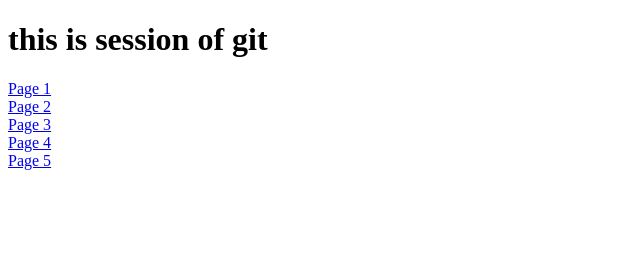
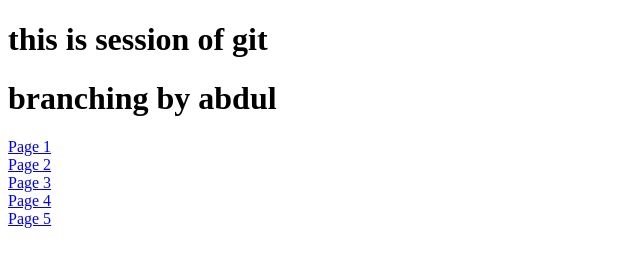
Before and after one commit to MohammadAbdulRihan/MyGitRepo, a plain HTML site: page First.html in a window 1280 px wide. Shown: the whole page, without its empty margins (0-640 px from the left). Drawn offline with Linux system fonts and the light colour scheme.

Commit message:
branching by abdul

```diff
--- a/First.html
+++ b/First.html
@@ -7,6 +7,7 @@
 </head>
 <body>
     <h1>this is session of git</h1>
+    <h1>branching by abdul</h1>
 <!--     <h1>this is first page </h1> -->
     <a href="First.html">Page 1</a><br>
     <a href="Second.html">Page 2</a><br>
@@ -14,7 +15,5 @@
     <a href="Fourth.html">Page 4</a><br>
     <a href="Fifth.html">Page 5</a><br>
 
-
-
 </body>
 </html>
```
